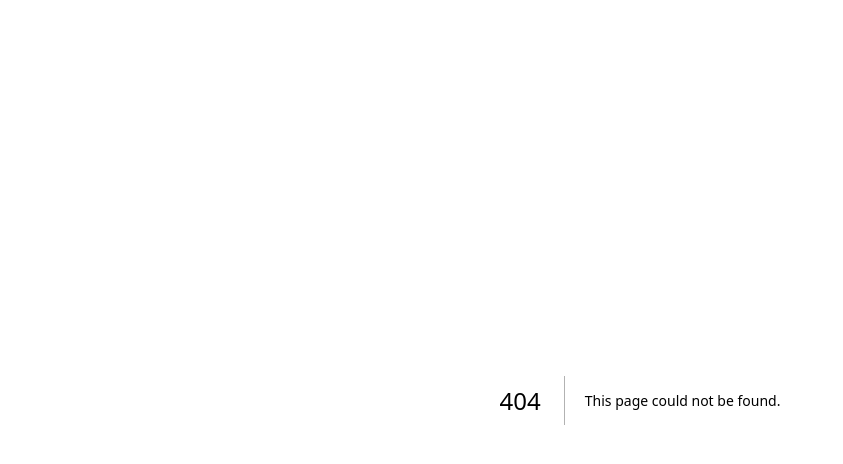
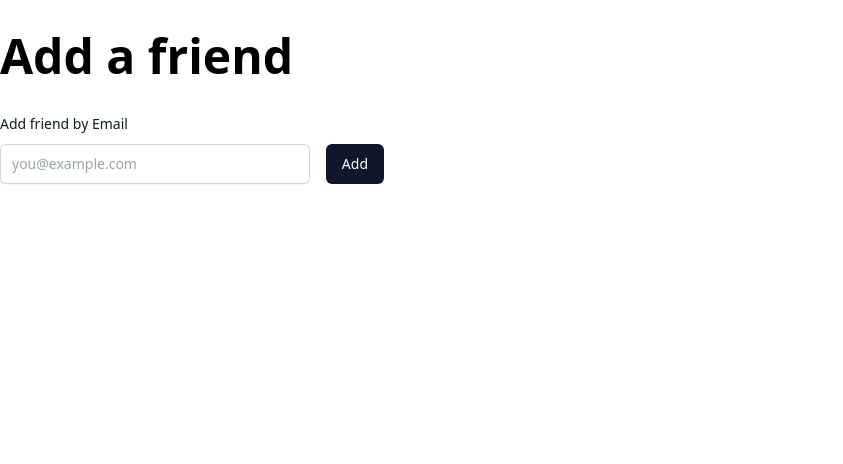
Before and after one commit to vaskopavic/realtime-chat-app, a Next.js app: page /dashboard/add in a window 1280 px wide. Before the commit this address had no page. Shown: the top 464 px of the page, without its empty margins (0-843 px from the left). Built offline with nearby package versions, Linux system fonts and the light colour scheme.

Commit message:
Add Friend UI & Improve Folder Structure

```diff
--- a/app/login/page.tsx
+++ b/app/(auth)/login/page.tsx
@@ -4,7 +4,7 @@ import { useState } from "react";
 import { signIn } from "next-auth/react";
 import toast from "react-hot-toast";
 
-import Button from "../components/ui/Button";
+import Button from "../../components/ui/Button";
 
 const LoginPage = () => {
   const [isLoading, setIsLoading] = useState<boolean>(false);
@@ -21,11 +21,11 @@ const LoginPage = () => {
   };
   return (
     <>
-      <div className="flex min-h-full items-center justify-center py-12 px-4 sm:px-6 lg:px-8">
-        <div className="w-full flex flex-col items-center max-w-md space-y-8">
+      <div className="flex items-center justify-center min-h-full px-4 py-12 sm:px-6 lg:px-8">
+        <div className="flex flex-col items-center w-full max-w-md space-y-8">
           <div className="flex flex-col items-center gap-8">
             logo
-            <h2 className="mt-6 text-center text-3xl font-bold tracking-tight text-gray-900">
+            <h2 className="mt-6 text-3xl font-bold tracking-tight text-center text-gray-900">
               Sign in to your account
             </h2>
           </div>
@@ -33,12 +33,12 @@ const LoginPage = () => {
           <Button
             isLoading={isLoading}
             type="button"
-            className="max-w-sm mx-auto w-full"
+            className="w-full max-w-sm mx-auto"
             onClick={loginWithGoogle}
           >
             {isLoading ? null : (
               <svg
-                className="mr-2 h-4 w-4"
+                className="w-4 h-4 mr-2"
                 aria-hidden="true"
                 focusable="false"
                 data-prefix="fab"
--- /dev/null
+++ b/app/(dashboard)/dashboard/add/page.tsx
@@ -0,0 +1,12 @@
+import AddFriendButton from "@/app/components/AddFriendButton";
+
+const AddPage = () => {
+  return (
+    <main className="pt-8">
+      <h1 className="mb-8 text-5xl font-bold">Add a friend</h1>
+      <AddFriendButton />
+    </main>
+  );
+};
+
+export default AddPage;
--- a/app/dashboard/page.tsx
+++ b/app/(dashboard)/dashboard/page.tsx
@@ -1,6 +1,6 @@
 import { getServerSession } from "next-auth";
 
-import { authOptions } from "../lib/auth";
+import { authOptions } from "../../lib/auth";
 
 const Dashboard = async ({}) => {
   const session = await getServerSession(authOptions);
--- /dev/null
+++ b/app/components/AddFriendButton.tsx
@@ -0,0 +1,28 @@
+"use client";
+
+import Button from "./ui/Button";
+
+interface AddFriendButtonProps {}
+
+const AddFriendButton: React.FC<AddFriendButtonProps> = ({}) => {
+  return (
+    <form className="max-w-sm">
+      <label
+        htmlFor="email"
+        className="block text-sm font-medium leading-6 text-gray-900"
+      >
+        Add friend by Email
+      </label>
+      <div className="flex gap-4 mt-2">
+        <input
+          type="text"
+          className="block w-full rounded-md border-0 py-1.5 text-gray-900 shadow-sm ring-1 ring-inset ring-gray-300 placeholder:text-gray-400 focus:ring-2 focus:ring-inset focus:ring-indigo-600 sm:text-sm sm:leading-6"
+          placeholder="you@example.com"
+        />
+        <Button>Add</Button>
+      </div>
+    </form>
+  );
+};
+
+export default AddFriendButton;
--- a/package.json
+++ b/package.json
@@ -10,6 +10,7 @@
   },
   "dependencies": {
     "@next-auth/upstash-redis-adapter": "^3.0.4",
+    "@tailwindcss/forms": "^0.5.3",
     "@types/node": "18.15.11",
     "@types/react": "18.0.35",
     "@types/react-dom": "18.0.11",
--- a/tailwind.config.js
+++ b/tailwind.config.js
@@ -1,18 +1,18 @@
 /** @type {import('tailwindcss').Config} */
 module.exports = {
   content: [
-    './pages/**/*.{js,ts,jsx,tsx}',
-    './components/**/*.{js,ts,jsx,tsx}',
-    './app/**/*.{js,ts,jsx,tsx}',
+    "./pages/**/*.{js,ts,jsx,tsx}",
+    "./components/**/*.{js,ts,jsx,tsx}",
+    "./app/**/*.{js,ts,jsx,tsx}",
   ],
   theme: {
     extend: {
       backgroundImage: {
-        'gradient-radial': 'radial-gradient(var(--tw-gradient-stops))',
-        'gradient-conic':
-          'conic-gradient(from 180deg at 50% 50%, var(--tw-gradient-stops))',
+        "gradient-radial": "radial-gradient(var(--tw-gradient-stops))",
+        "gradient-conic":
+          "conic-gradient(from 180deg at 50% 50%, var(--tw-gradient-stops))",
       },
     },
   },
-  plugins: [],
-}
+  plugins: [require("@tailwindcss/forms")],
+};
```
Also changed, not shown: 1 other file (tests, documents, lock files or other folders).
